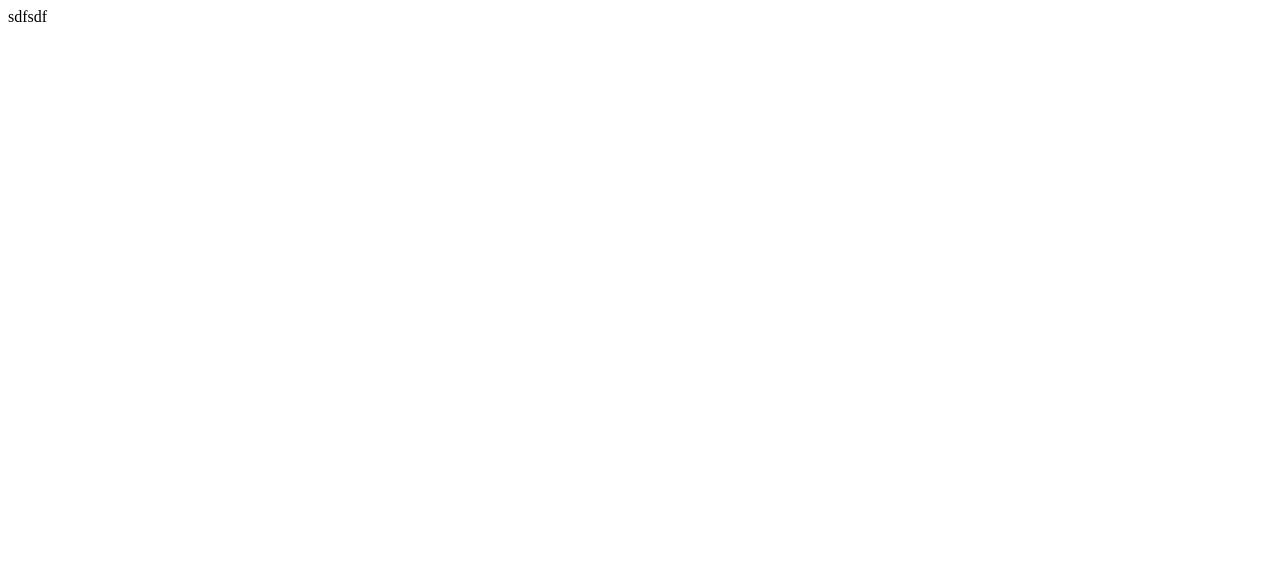
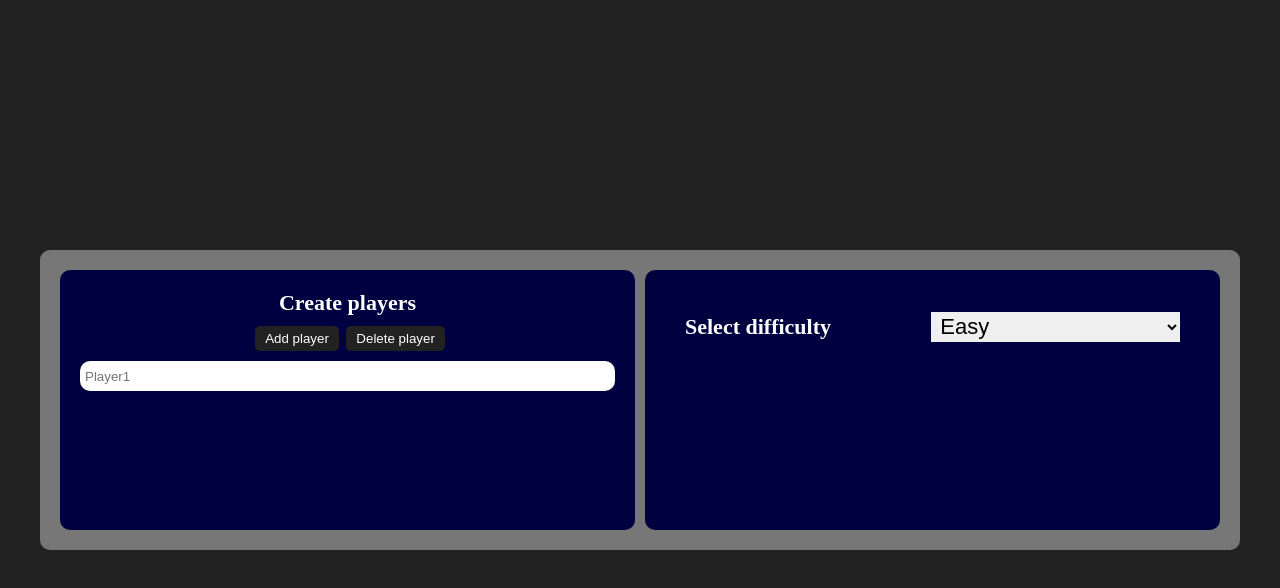
Before and after one commit to IlucaOvidiuIulian/Trivia, a plain HTML site: page index.html in a window 1280 px wide. Drawn offline with Linux system fonts and the light colour scheme.

Commit message:
created the page before the game initialization, to a point. not ended

```diff
--- a/index.html
+++ b/index.html
@@ -3,8 +3,11 @@
   <head>
     <meta charset="UTF-8" />
     <meta name="viewport" content="width=device-width, initial-scale=1.0" />
-    <title>Document</title>
+    <title>Trivia</title>
+    <link href="styles.css" rel="stylesheet" />
   </head>
-  <body></body>
+  <body>
+    <script src="script.js"></script>
+  </body>
 </html>
-sdfsdf
+<!--  -->
--- /dev/null
+++ b/script.js
@@ -0,0 +1,87 @@
+"use strict";
+
+//partea care creaza structura html de baza
+
+let container = document.createElement("div");
+document.body.appendChild(container);
+container.classList.add("container");
+container.innerHTML = `
+  <div class="players-box">
+    <h1>Create players</h1>
+    <div>
+      <button id="create-player" class="player-btn"><p>Add player</p></button>
+      <button id="delete-player" class="player-btn"><p>Delete player</p></button>
+    </div>
+    <input type="text" placeholder="Player1" class="box player1"/>
+  </div>
+  <div class="game-box">
+    <div class="difficulty-box">
+      <h1>Select difficulty</h1>
+      <select class="difficulty-dropdown"id="difficulty" name="difficulty">
+        <option value="easy">Easy</option>
+        <option value="medium">Medium</option>
+        <option value="hard">Hard</option>
+      </select>
+    </div>
+    <div class="answers-type-box">
+
+    </div>
+    <div class="category-box">
+
+    </div>
+  </div>
+`;
+//partea ce se ocupa cu butoanele de creare a jucatorilor maxim 4 minim 1
+let createPlayerBtn = document.getElementById("create-player");
+let deletePlayerBtn = document.getElementById("delete-player");
+let playerNr = 2;
+
+//partea care creaza player nou
+
+createPlayerBtn.addEventListener("click", function () {
+  if (playerNr <= 4) {
+    let playerClass = "Player" + `${playerNr}`;
+    let inputElement = document.createElement("input");
+
+    inputElement.type = "text";
+    inputElement.placeholder = `${playerClass}`;
+    inputElement.classList.add("box", `player${playerNr}`);
+
+    document.querySelector(".players-box").appendChild(inputElement);
+
+    playerNr++;
+  }
+});
+
+//partea care sterge un player
+
+deletePlayerBtn.addEventListener("click", function () {
+  if (playerNr > 2) {
+    let playersBox = document.querySelector(".players-box");
+    let lastPlayerInput = playersBox.querySelector(`.player${playerNr - 1}`);
+
+    playersBox.removeChild(lastPlayerInput);
+
+    playerNr--;
+  }
+});
+
+// partea ce se ocupa de dropdown-ul de dificultate
+
+let difficultyDropDown = document.getElementById("difficulty");
+difficultyDropDown.value = "easy";
+
+difficultyDropDown.addEventListener("change", function () {
+  let selectedOption = this.options[this.selectedIndex];
+
+  if (this.selectedOption) {
+    this.selectedOption.removeAttribute("selected");
+  }
+
+  selectedOption.setAttribute("selected", "selected");
+
+  this.removeChild(selectedOption);
+  this.appendChild(selectedOption);
+
+  this.selectedOption = selectedOption;
+});
--- /dev/null
+++ b/styles.css
@@ -0,0 +1,99 @@
+* {
+  margin: 0px;
+  padding: 0px;
+  box-sizing: border-box;
+  border: none;
+}
+html {
+  font-size: 10px;
+}
+
+body {
+  background-color: #222;
+  height: 100vh;
+  display: flex;
+  align-items: center;
+  justify-content: center;
+}
+.container {
+  width: 1200px;
+  height: 300px;
+  background-color: #777;
+  border-radius: 10px;
+  padding: 20px;
+  display: grid;
+  grid-template-columns: repeat(2, 1fr);
+  gap: 10px;
+}
+/* partea din stanga a containerului - players */
+.players-box {
+  display: flex;
+  align-items: center;
+  flex-direction: column;
+  height: 100%;
+  background-color: #000040;
+  border-radius: 10px;
+  padding: 20px;
+  gap: 10px;
+}
+.players-box h1 {
+  color: #fff;
+  font-size: 22px;
+}
+input:focus::placeholder {
+  color: transparent;
+}
+input[type="text"] {
+  outline: none;
+  height: 30px;
+  padding-left: 5px;
+  border: none;
+  border-radius: 10px;
+  width: 100%;
+}
+input[type="text"]:hover {
+  cursor: pointer;
+}
+
+.player-btn {
+  background-color: #222;
+  color: #fff;
+  border-radius: 5px;
+  padding: 5px 10px;
+  cursor: pointer;
+  margin-left: 5px;
+}
+.player-btn:hover {
+  cursor: pointer;
+}
+.player-btn:active {
+  transform: translateY(2px);
+}
+/* partea din dreapta a containerului - game */
+.game-box {
+  background-color: #000040;
+  border-radius: 10px;
+  padding: 20px;
+  display: grid;
+  grid-template-rows: repeat(3, 1fr);
+}
+.difficulty-box {
+  display: flex;
+  align-items: center;
+  justify-content: flex-start;
+  padding: 0px 20px;
+}
+.difficulty-box h1 {
+  color: #fff;
+  font-size: 22px;
+  width: 100%;
+}
+.difficulty-dropdown {
+  outline: none;
+  height: 30px;
+  padding-left: 5px;
+  border: none;
+  width: 100%;
+  cursor: pointer;
+  font-size: 22px;
+}
```
